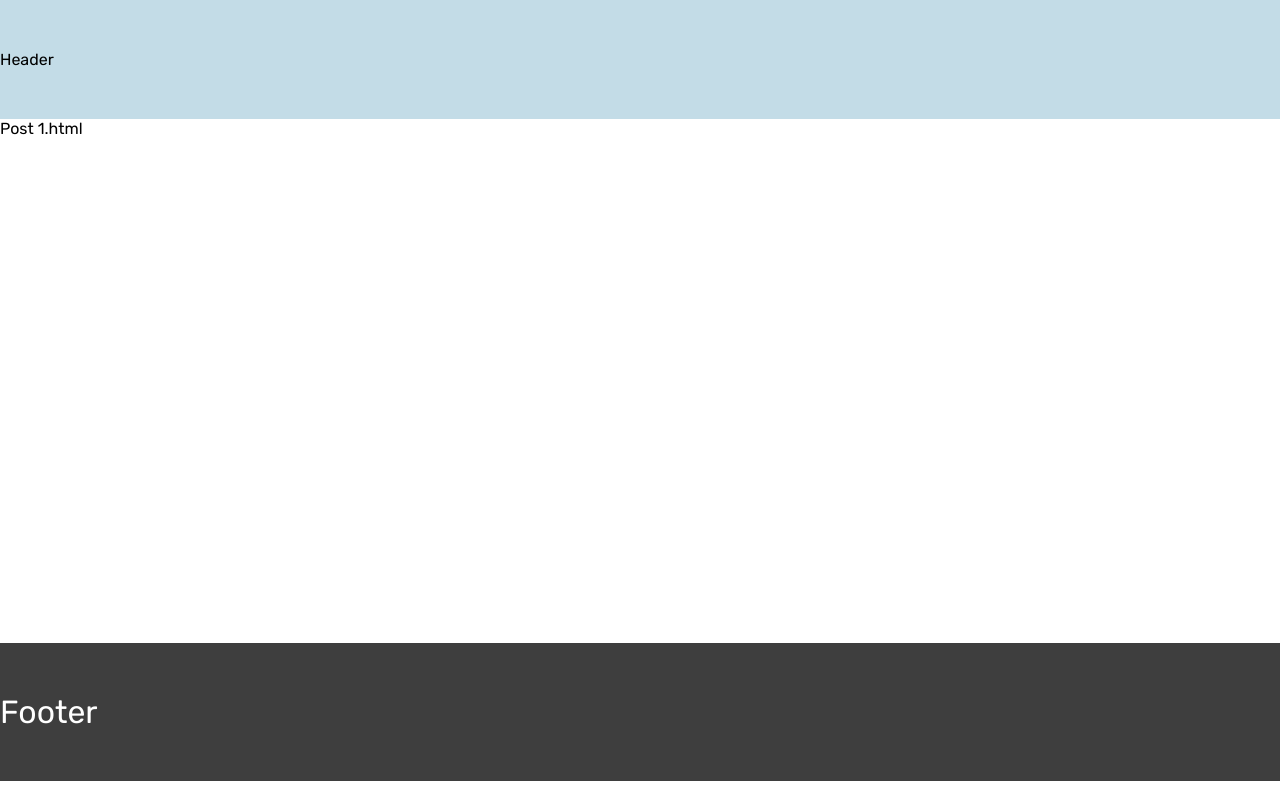
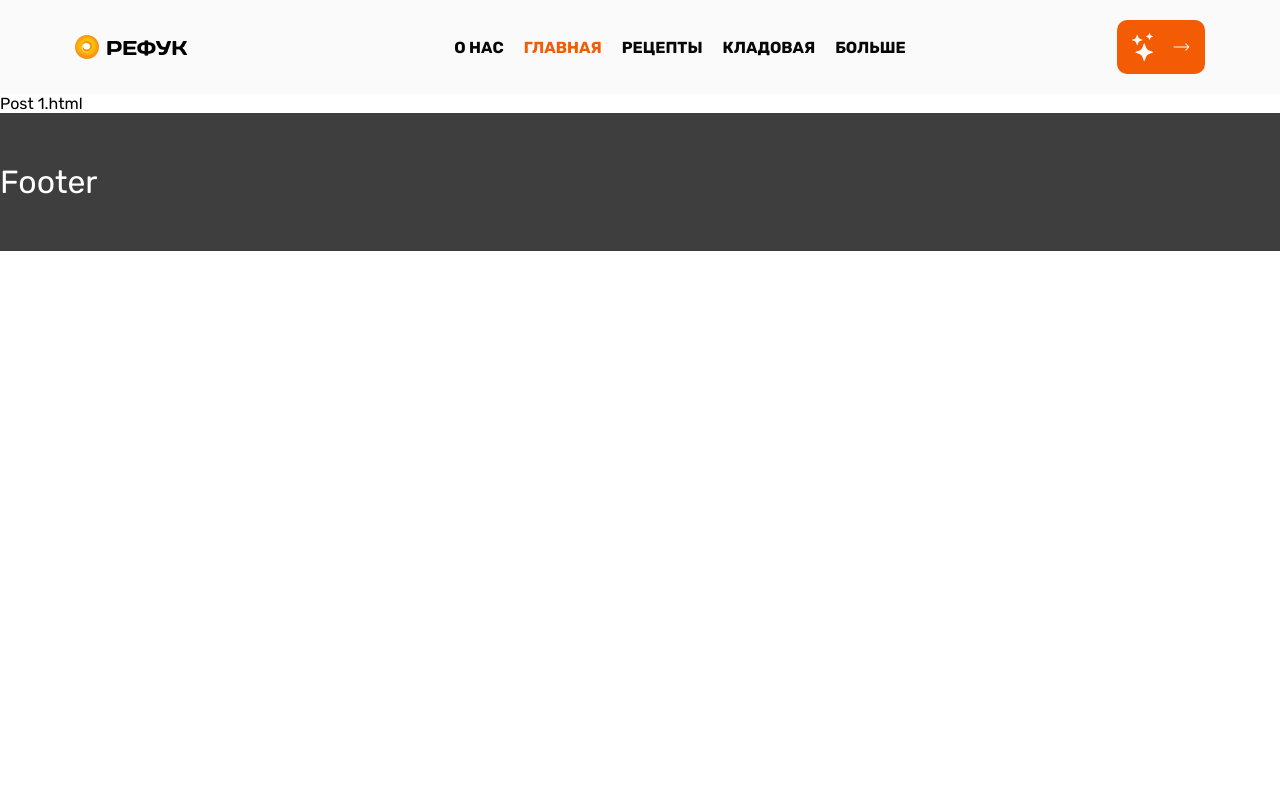
Before and after one commit to mujlax/refook-main, a website: page src/html/blog/post-1.html in a window 1280 px wide. Drawn offline with nearby package versions, Linux system fonts and the light colour scheme; files that its build step writes are made by us from their sources; files whose address does not match are found by name; a web font is replaced by a local one.

Commit message:
Add Header

```diff
--- a/src/html/blocks/header.html
+++ b/src/html/blocks/header.html
@@ -1,3 +1,20 @@
 <header class="header">
-    <h1>Header</h1>
+    <div class="container header-nav">
+
+            <img src="../img/logo_header.png" class="logo_header">
+            <nav>
+                <ul class="nav-list">
+                    <li class="nav-list__item"><a>О НАС</a></li>
+                    <li class="nav-list__item nav-list__item--active"><a>ГЛАВНАЯ</a></li>
+                    <li class="nav-list__item"><a>РЕЦЕПТЫ</a></li>
+                    <li class="nav-list__item"><a>КЛАДОВАЯ</a></li>
+                    <li class="nav-list__item"><a>БОЛЬШЕ</a></li>
+                </ul>
+            </nav>
+            <button class="btn_header">
+                <img src="../img/star_btn.svg">
+                <img src="../img/arrow_btn.svg">
+            </button>
+
+    </div>
 </header>
--- a/src/scss/base/_base.scss
+++ b/src/scss/base/_base.scss
@@ -34,12 +34,10 @@ body {
 }
 
 a {
-    color: var(--text-color);
-    transition: color 0.2s ease-in;
 
-    &:hover {
-        color: var(--accent);
-    }
+    cursor: pointer;
+
+
 }
 
 h4 {
--- a/src/scss/base/_sticky_footers.scss
+++ b/src/scss/base/_sticky_footers.scss
@@ -1,14 +1,5 @@
 html, body {
     min-height: 100vh;
-    display: flex;
-    flex-direction: column;
+    //display: flex;
+    //flex-direction: column;
 }
-
-.footer {
-    margin-top: auto;
-}
-
-.footer {
-	padding: 60px 0;
-	background-color: #e3e3e3;
-}
--- a/src/scss/base/_vars.scss
+++ b/src/scss/base/_vars.scss
@@ -1,10 +1,11 @@
 :root {
-	--container-width: 1200px;
+	--container-width: 1160px;
 	--container-padding: 15px;
 
 	--font-main: 'Rubik', sans-serif;
 	--font-accent: 'DaysOne', sans-serif;
 
+	--black: #070707;
 	--purple: #0fee61;
 	--purpleLight: #000;
 	--orange: #F35B04;
--- a/src/scss/blocks/_header.scss
+++ b/src/scss/blocks/_header.scss
@@ -1,10 +1,51 @@
 .header {
-	background-color: rgb(195, 220, 231);
-	padding: 50px 0;
+	background-color: var(--white);
+	padding: 20px 0;
+}
 
-	&__row {
-		display: flex;
-		justify-content: space-between;
-		align-items: center;
+.header-nav {
+	display: flex;
+	justify-content: space-between;
+	align-items: center;
+}
+
+.logo_header {}
+
+.nav-list {
+	display: flex;
+	gap: 20px;
+	font-weight: 700;
+}
+
+.nav-list li {
+	display: inline-block;
+
+	&--active {
+		color:var(--orange)
 	}
 }
+
+.nav-list__item {
+	color: var(--black);
+    transition: color 0.2s ease-in;
+    cursor: pointer;
+
+    &:hover {
+        color: var(--orange);
+    }
+
+	&--active {
+		color: var(--orange);
+	}
+}
+
+.btn_header {
+	display: flex;
+	align-items: center;
+	gap: 20px;
+	color: var(--whites);
+	font-weight: 600;
+	padding: 13px 15px;
+	border-radius: 10px;
+	background-color: var(--orange);
+}
--- a/src/scss/main.scss
+++ b/src/scss/main.scss
@@ -2,7 +2,7 @@
 @import "./base/reset";
 @import "./base/vars";
 @import "./base/base";
-//@import "./base/containers";
+@import "./base/containers";
 @import "./base/sticky_footers";
 
 @import "blocks/*.scss";
```
Also changed, not shown: src/html/blocks/card-recipe.html (+0 -3 lines), src/html/blocks/nav.html (deleted, +0 -13 lines), src/html/index.html (+4 -2 lines), build/about.html, build/blog/post-1.html, build/contacts.html, build/css/main.css, build/img/arrow_btn.svg (added), build/img/logo_header.png (added), build/img/star_btn.svg (added), build/index.html, src/img/arrow_btn.svg (added), src/img/logo_header.png (added), src/img/star_btn.svg (added).
